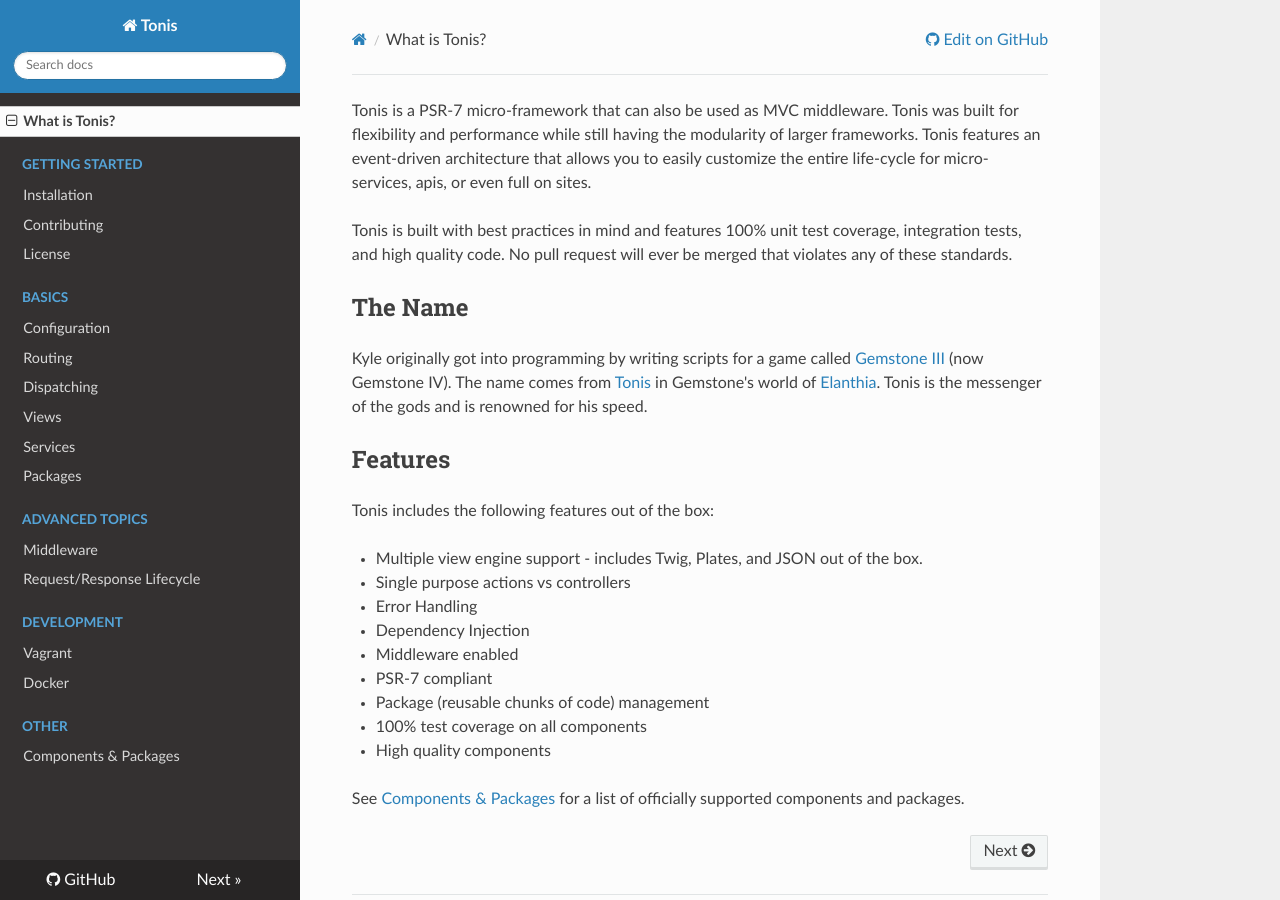
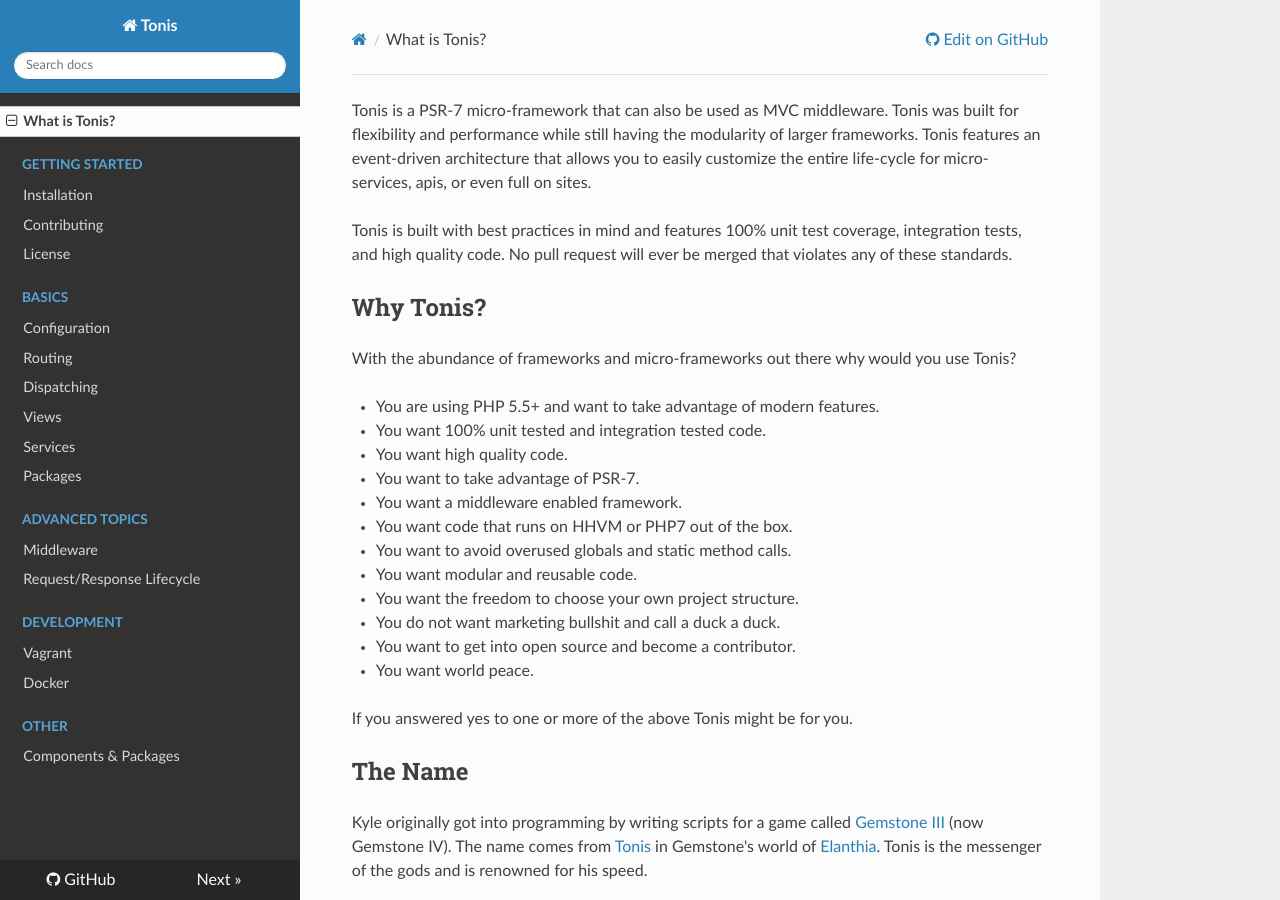
Before and after one commit to tonis-io-legacy/tonis-project, an MkDocs documentation site: the page built from docs/index.md, in a window 1280 px wide and 900 px high. Built offline with MkDocs 1.6.1, drawn with Linux system fonts in a browser that asks for light colours; nearby versions of some CDN libraries; old or Windows-style settings are respelled for this version of MkDocs.

Commit message:
Doc updates

```diff
--- a/docs/index.md
+++ b/docs/index.md
@@ -4,6 +4,26 @@ easily customize the entire life-cycle for micro-services, apis, or even full on
 
 Tonis is built with best practices in mind and features 100% unit test coverage, integration tests, and high quality code.
 No pull request will ever be merged that violates any of these standards.
+
+Why Tonis?
+----------
+
+With the abundance of frameworks and micro-frameworks out there why would you use Tonis?
+
+  * You are using PHP 5.5+ and want to take advantage of modern features.
+  * You want 100% unit tested and integration tested code.
+  * You want high quality code.
+  * You want to take advantage of PSR-7.
+  * You want a middleware enabled framework.
+  * You want code that runs on HHVM or PHP7 out of the box.
+  * You want to avoid overused globals and static method calls.
+  * You want modular and reusable code.
+  * You want the freedom to choose your own project structure.
+  * You do not want marketing bullshit and call a duck a duck.
+  * You want to get into open source and become a contributor.
+  * You want world peace.
+
+If you answered yes to one or more of the above Tonis might be for you.
 
 The Name
 --------
```
